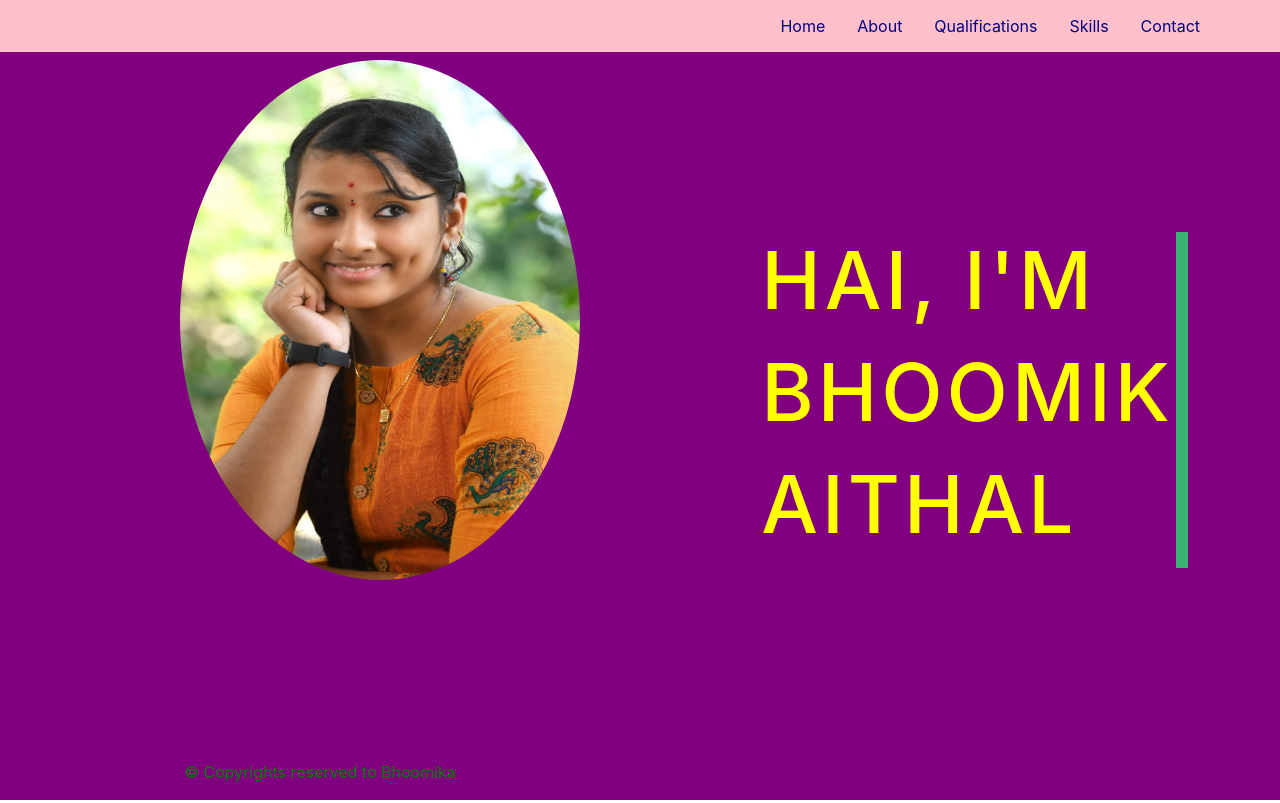
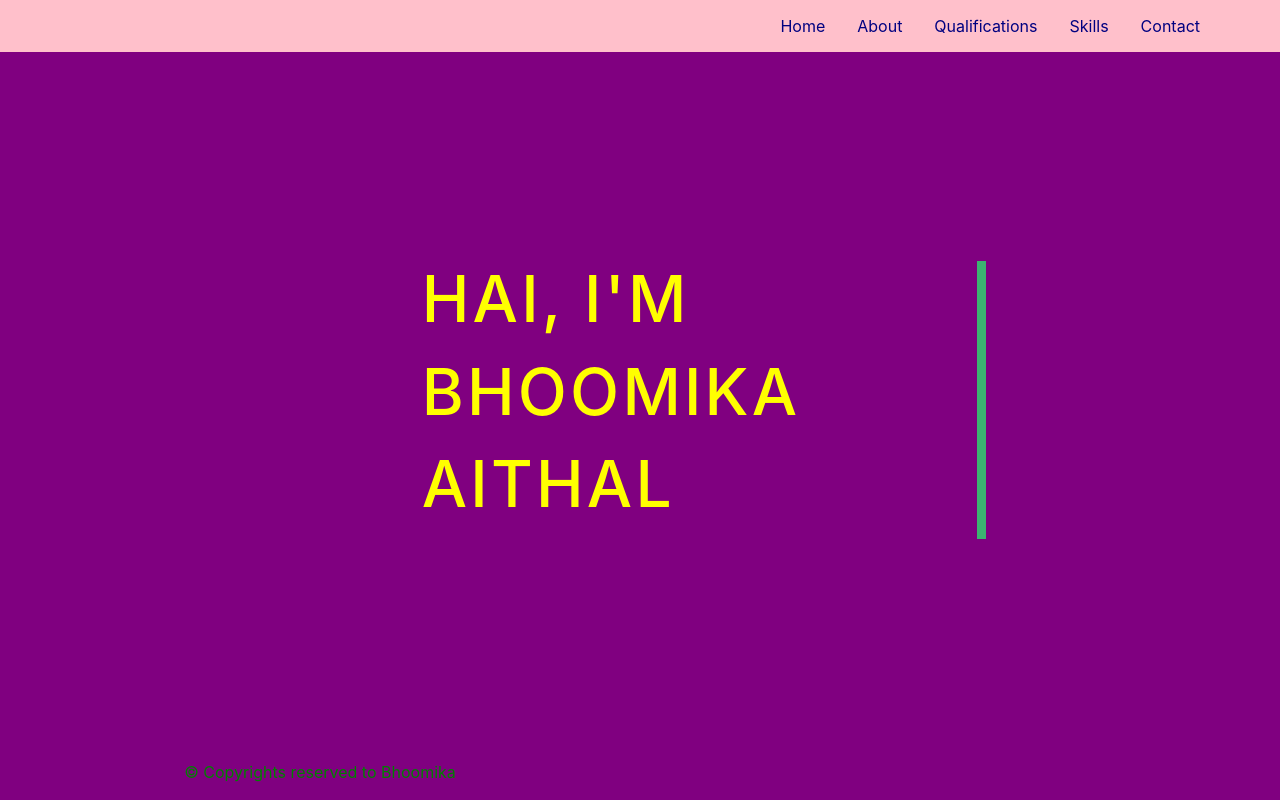
Before and after one commit to Bhoomika-Aithal30/Bhoomi_Aithal, a plain HTML site: page index.html in a window 1280 px wide. Shown: the top 803 px of the page. Drawn offline with Linux system fonts and the light colour scheme.

Commit message:
Update style.css

```diff
--- a/style.css
+++ b/style.css
@@ -63,7 +63,7 @@ li a:hover:not(.active) {
     display: flex;
     flex-direction: column;
     justify-content: center;
-    padding-left: 7vw;
+    padding-left: 10vw;
 }
 
 .home-right h1{
@@ -72,19 +72,19 @@ li a:hover:not(.active) {
 }
 
 .home-right h1 {
-  overflow: hidden;
-	border-right: .15em solid MediumSeaGreen;
-  white-space: nowrap;
-  margin: 0 auto;
-  letter-spacing: .05em;
+  overflow: hidden; /* Ensures the content is not revealed until the animation */
+	border-right: .15em solid MediumSeaGreen; /* The typwriter cursor */
+  white-space: nowrap; /* Keeps the content on a single line */
+  margin: 0 auto; /* Gives that scrolling effect as the typing happens */
+  letter-spacing: .05em; /* Adjust as needed */
   animation:
     typing 7.0s steps(40, end),
     blink-caret .75s step-end infinite;
 }
-
+/* The typing effect */
 @keyframes typing {
   from { width: 0 }
-  to { width: 100% }
+  to { width: 70% }
 }
 @keyframes blink-caret {
   from, to { border-color: transparent }
@@ -93,13 +93,11 @@ li a:hover:not(.active) {
 }
 
 .home-left img{
-    margin-top:60px;
-	margin-left:180px;
-	width:100%;
+    margin-left:100px;
+	object-fit: contain;
+	width:90%;
 	height:520px;
-    position:relative;
-	display:flex;
-    flex-direction: column;
+	margin-top:60px;
 }
 
 .about{
@@ -140,8 +138,7 @@ li a:hover:not(.active) {
     font-size: 2.5rem;
     margin-bottom: 2vh;
 	text-align: center;
-    margin-bottom: 1vh;
-	color:red;
+    color:red;
 }
 
 .skills-row{
@@ -163,7 +160,7 @@ li a:hover:not(.active) {
     margin-bottom: 4vh;
 }
 
-@media (max-width: 500px) {
+@media (max-width: 1300px) {
 
     .home-left{
         display: none;
@@ -176,6 +173,10 @@ li a:hover:not(.active) {
     .about{
         padding: 20vh 10vw;
 
+    }
+	.skills-row{
+        display: flex;
+        flex-direction:column;
     }
 }
 
@@ -191,9 +192,11 @@ li a:hover:not(.active) {
 }
 
 .contact-text img{
-
+    align-items: center;
+    justify-content: center;
     object-fit: contain;
     margin: 1vh 1vw;
+
 }
 .card{
    margin: 10px;
@@ -211,12 +214,6 @@ li a:hover:not(.active) {
         width: 100%;
 		color:Green;
     }
-    .header{
-        position: sticky;
-        top: 0;
-        width: 100%;
-
-    }
 }
 .row{
 	  background:rgba(255,99,71,0.5);
```
